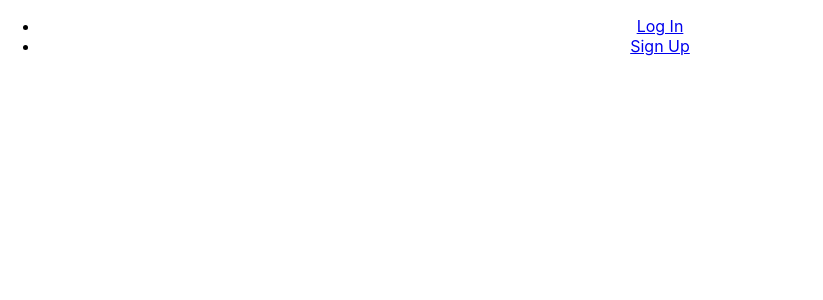
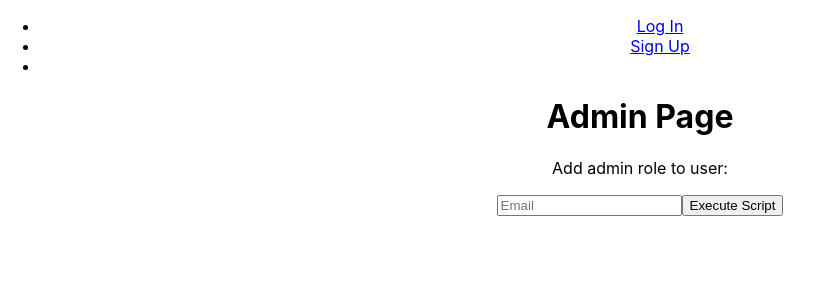
Before and after one commit to Thibault2001/AchieveIt, a React (Create React App) app: page /welcomeAdmin in a window 1280 px wide. Before the commit this address had no page. Shown: the top 300 px of the page, without its empty margins (0-823 px from the left). Built offline with nearby package versions, Linux system fonts and the light colour scheme.

Commit message:
creation of welcomeAdmin.jsx auth admin OK via server (not in github)

```diff
--- a/src/App.js
+++ b/src/App.js
@@ -4,6 +4,7 @@ import './App.css';
 import LoginPage from './loginPage';
 import SignUpPage from './signUpPage';
 import WelcomeUser from './welcomeUsers';
+import WelcomeAdmin from './adminPages/welcomeAdmin'
 
 function App() {
   return (
@@ -17,6 +18,9 @@ function App() {
             <li>
               <Link to="/signUp">Sign Up</Link>
             </li>
+            <li>
+
+            </li>
           </ul>
         </nav>
 
@@ -24,6 +28,7 @@ function App() {
           <Route path="/login" element={<LoginPage />} />
           <Route path="/signUp" element={<SignUpPage />} />
           <Route path="/welcome" element={<WelcomeUser />} />
+          <Route path="welcomeAdmin" element={<WelcomeAdmin />} />
         </Routes>
       </div>
     </Router>
--- /dev/null
+++ b/src/adminPages/welcomeAdmin.jsx
@@ -0,0 +1,38 @@
+import React, { useState } from 'react';
+
+const AdminPage = () => {
+  const [email, setEmail] = useState('');
+
+  const handleExecuteScript = async () => {
+    try {
+      const response = await fetch('http://localhost:3001/execute-script', {
+        method: 'POST',
+        headers: {
+          'Content-Type': 'application/json',
+        },
+        body: JSON.stringify({ email }),
+      });
+
+      const data = await response.json();
+      console.log(data.message);
+    } catch (error) {
+      console.error('Error executing script:', error);
+    }
+  };
+
+  return (
+    <div>
+      <h1>Admin Page</h1>
+      <p>Add admin role to user:</p>
+      <input
+        type="email"
+        placeholder="Email"
+        value={email}
+        onChange={(e) => setEmail(e.target.value)}
+      />
+      <button onClick={handleExecuteScript}>Execute Script</button>
+    </div>
+  );
+};
+
+export default AdminPage;
--- a/src/loginPage.jsx
+++ b/src/loginPage.jsx
@@ -57,17 +57,27 @@ const LoginPage = () => {
     .then((userCredential) => {
       // Login successful
       const user = userCredential.user;
+
+      user.getIdTokenResult().then((idTokenResult) => {
+        const { admin } = idTokenResult.claims; // Get user's claims
+
         // Convert user in a JSON chain
         const userJSON = JSON.stringify(user);
         // Define a cookie with the JSON chain of the user object
         document.cookie = `user=${userJSON}; path=/`;
+        if (admin) {
+          navigate('/welcomeAdmin');
+        } else{
         console.log(document.cookie);
-          navigate('/welcome')// Navigate to welcome page on success
+        navigate('/welcome'); // Navigate to welcome page on success
+        }
+      });
     })
     .catch((error) => {
       // Handle login error
       setFirebaseError(error);
     });
+
     } finally {
       setIsSubmitting(false);
     }
```
Lines whose indentation alone changed are shown as unchanged.
